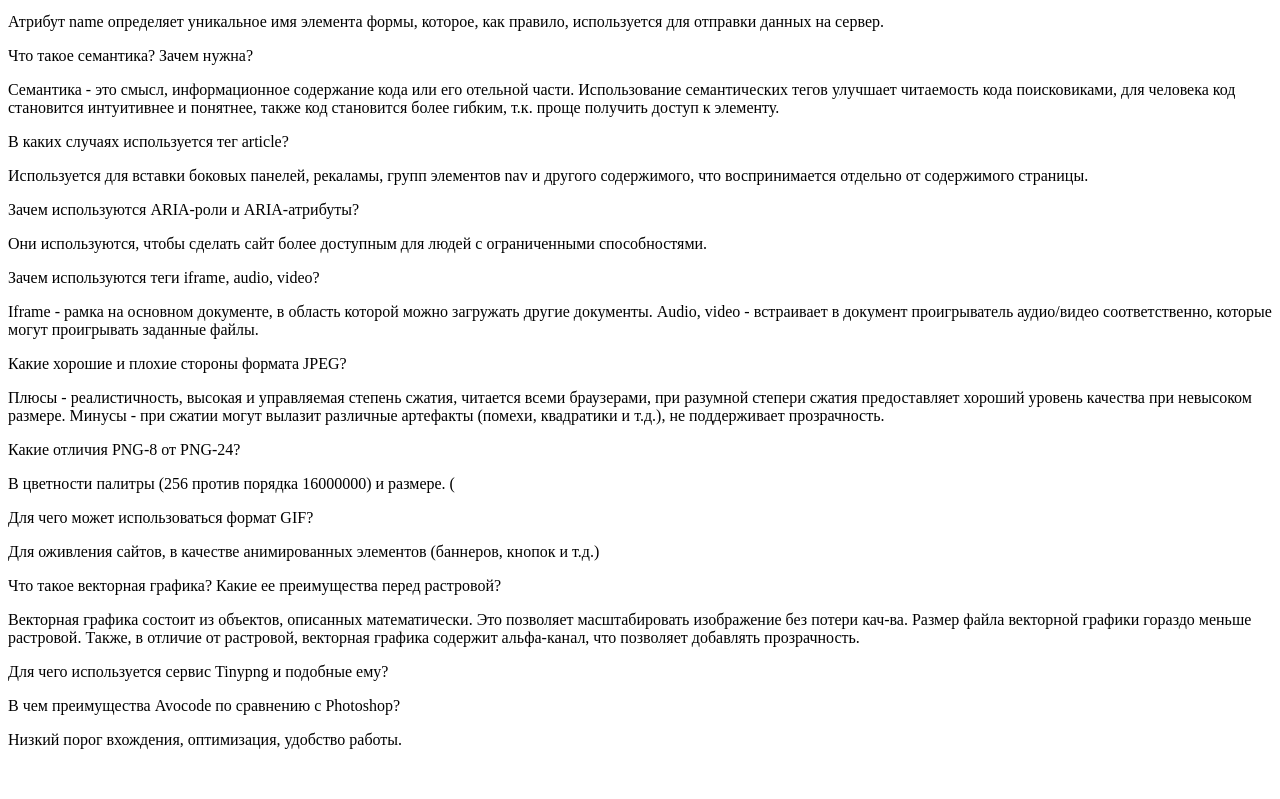
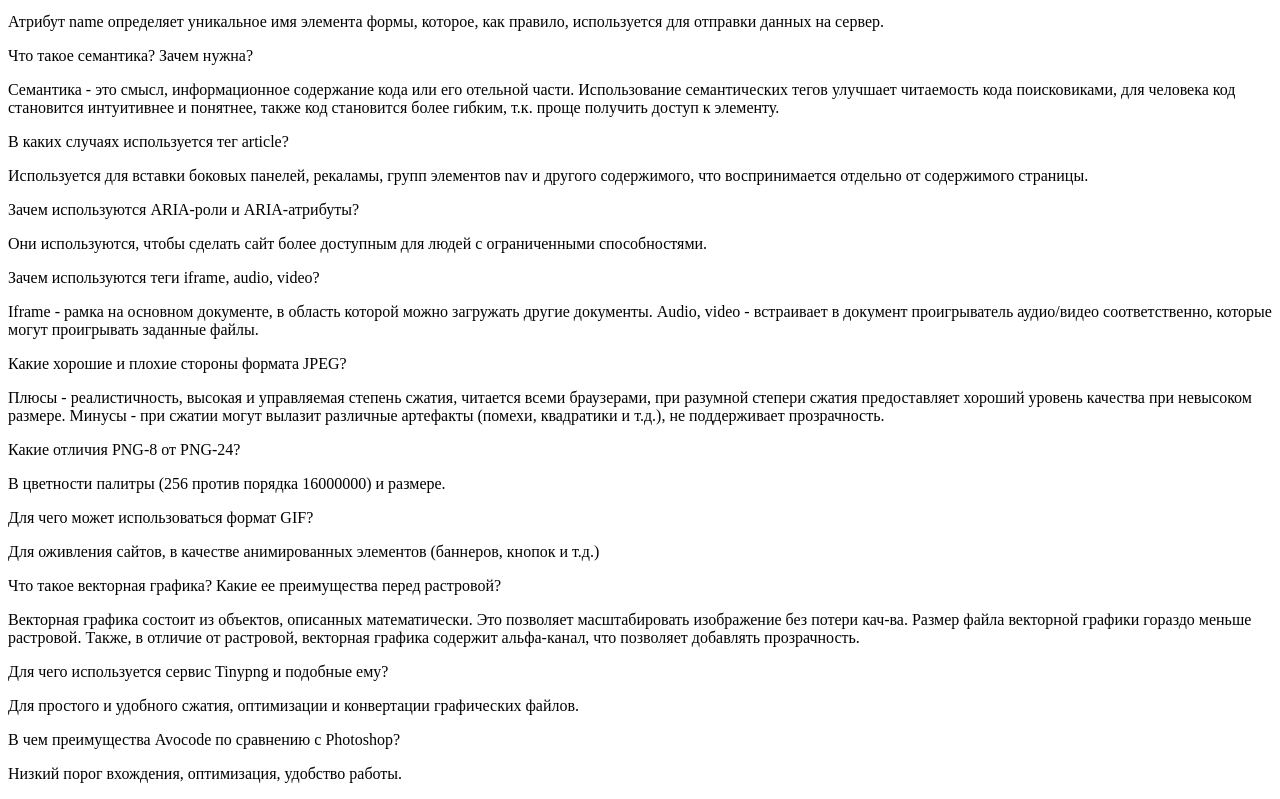
Before and after one commit to Maximumstart-initial-course/pasha-b5-007, a website: page first-lesson/answers.html in a window 1280 px wide. Shown: the part 875-1674 px from the top of the page. Before the commit the page ends 1640 px from the top, so only its background shows below. Drawn offline with Linux system fonts and the light colour scheme.

Commit message:
Дважды окончательные правки

```diff
--- a/first-lesson/answers.html
+++ b/first-lesson/answers.html
@@ -76,7 +76,7 @@
 		</div>
 		<div class="pair fifth-lesson">
 			<p class="question">Какие отличия PNG-8 от PNG-24?</p>
-			<p class="answer">В цветности палитры (256 против порядка 16000000) и размере. (</p>
+			<p class="answer">В цветности палитры (256 против порядка 16000000) и размере.</p>
 		</div>
 		<div class="pair fifth-lesson">
 			<p class="question">Для чего может использоваться формат GIF?</p>
@@ -88,7 +88,7 @@
 		</div>
 		<div class="pair fifth-lesson">
 			<p class="question">Для чего используется сервис Tinypng и подобные ему?</p>
-			<p class="answer"Для простого и удобного сжатия, оптимизации и конвертации графических файлов.</p>
+			<p class="answer">Для простого и удобного сжатия, оптимизации и конвертации графических файлов.</p>
 		</div>
 		<div class="pair fifth-lesson">
 			<p class="question">В чем преимущества Avocode по сравнению с Photoshop?</p>
```
